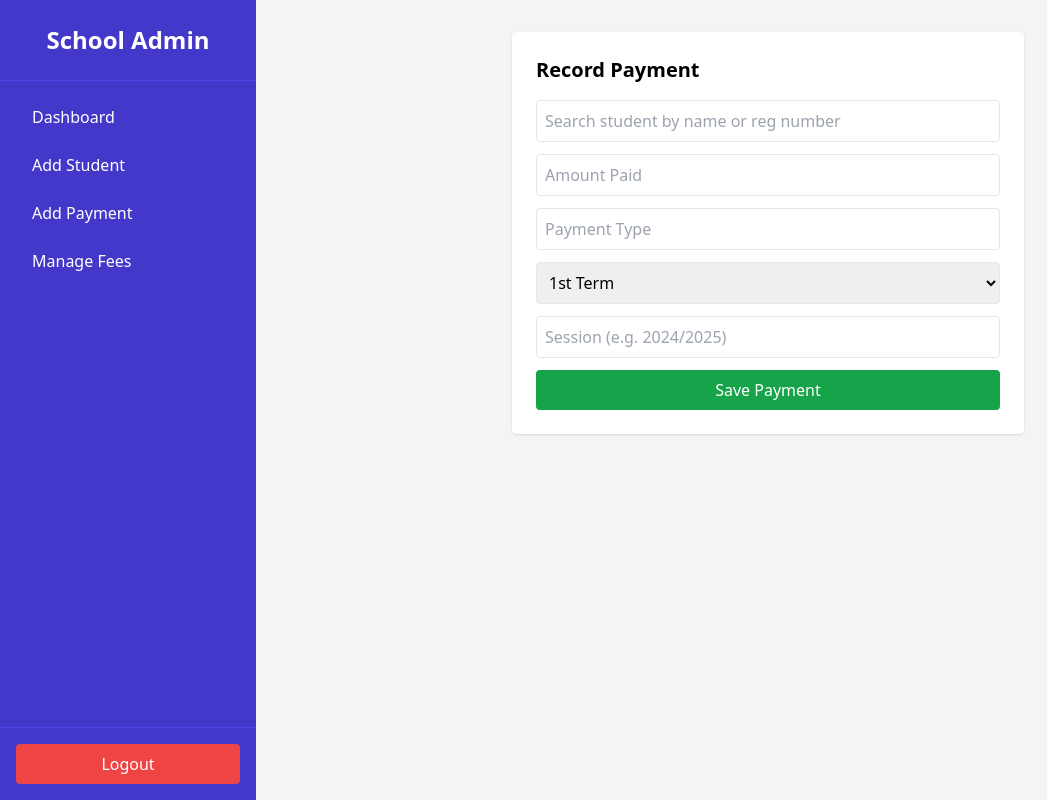
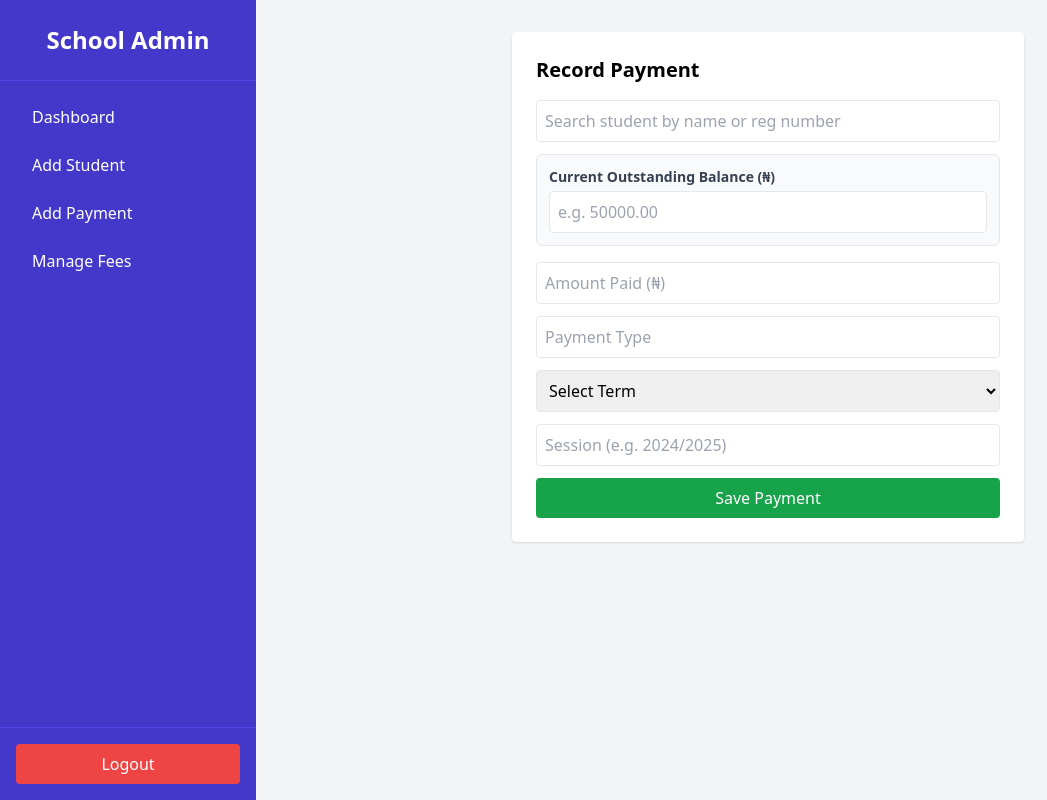
Before and after one commit to winter0019/alfurqan_academy3, a Flask app: page /add-payment in a window 1280 px wide. Shown: the whole page, without its empty margins (0-1047 px from the left). Run offline with Flask 3, Linux system fonts and the light colour scheme; a user stored in the database is signed in; some libraries are stand-ins or nearby versions.

Commit message:
Update add_payment.html

```diff
--- a/templates/add_payment.html
+++ b/templates/add_payment.html
@@ -3,28 +3,39 @@
 <div class="max-w-lg mx-auto bg-white p-6 rounded shadow">
     <h2 class="text-xl font-bold mb-4">Record Payment</h2>
     <form method="POST">
-
-    <!-- Student Search -->
         <input type="text" id="student-search" placeholder="Search student by name or reg number"
                class="w-full border p-2 mb-3 rounded">
-
         <ul id="search-results" class="border rounded mb-3 hidden"></ul>
-
         <input type="hidden" name="student_id" id="student_id">
 
-    <input type="number" step="0.01" name="amount_paid" placeholder="Amount Paid"
-           class="w-full border p-2 mb-3 rounded">
+        <div id="student-info" class="mb-4 hidden p-3 border rounded-md bg-gray-50">
+            <p><strong>Student:</strong> <span id="student-name"></span></p>
+            <p><strong>Class:</strong> <span id="student-class"></span></p>
+        </div>
+
+        <div class="mb-4 p-3 border rounded-md bg-gray-50">
+            <label for="outstanding_balance_input" class="block text-sm font-bold text-gray-700">
+                Current Outstanding Balance (₦)
+            </label>
+            <input type="number" step="0.01" name="outstanding_balance_input" id="outstanding_balance_input"
+                   placeholder="e.g. 50000.00"
+                   class="w-full border p-2 mt-1 rounded" required>
+        </div>
+
+        <input type="number" step="0.01" name="amount_paid" placeholder="Amount Paid (₦)"
+               class="w-full border p-2 mb-3 rounded" required>
         <input type="text" name="payment_type" placeholder="Payment Type"
-           class="w-full border p-2 mb-3 rounded">
+               class="w-full border p-2 mb-3 rounded" required>
 
-    <select name="term" class="w-full border p-2 mb-3 rounded">
-      <option>1st Term</option>
-      <option>2nd Term</option>
-      <option>3rd Term</option>
+        <select name="term" id="term-select" class="w-full border p-2 mb-3 rounded" required>
+            <option value="">Select Term</option>
+            <option value="1st Term">1st Term</option>
+            <option value="2nd Term">2nd Term</option>
+            <option value="3rd Term">3rd Term</option>
         </select>
 
-    <input type="text" name="session" placeholder="Session (e.g. 2024/2025)"
-           class="w-full border p-2 mb-3 rounded">
+        <input type="text" name="session" id="session-input" placeholder="Session (e.g. 2024/2025)"
+               class="w-full border p-2 mb-3 rounded" required>
 
         <button type="submit" class="w-full bg-green-600 text-white py-2 rounded">Save Payment</button>
     </form>
@@ -34,12 +45,15 @@
     const searchInput = document.getElementById("student-search");
     const resultsList = document.getElementById("search-results");
     const hiddenId = document.getElementById("student_id");
+    const studentInfoDiv = document.getElementById("student-info");
+    const studentNameSpan = document.getElementById("student-name");
 
     searchInput.addEventListener("input", async function() {
         const q = this.value;
         if (q.length < 2) {
             resultsList.innerHTML = "";
             resultsList.classList.add("hidden");
+            studentInfoDiv.classList.add("hidden");
             return;
         }
 
@@ -57,11 +71,14 @@
                     searchInput.value = `${s.name} (${s.reg_number})`;
                     hiddenId.value = s.id;
                     resultsList.classList.add("hidden");
+                    studentNameSpan.textContent = s.name;
+                    studentInfoDiv.classList.remove("hidden");
                 };
                 resultsList.appendChild(li);
             });
         } else {
             resultsList.classList.add("hidden");
+            studentInfoDiv.classList.add("hidden");
         }
     });
 </script>
```
Lines whose indentation alone changed are shown as unchanged.
